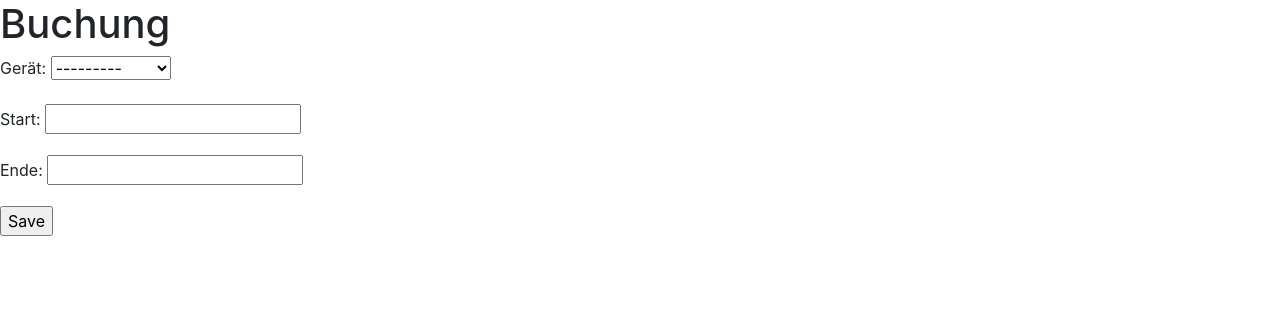
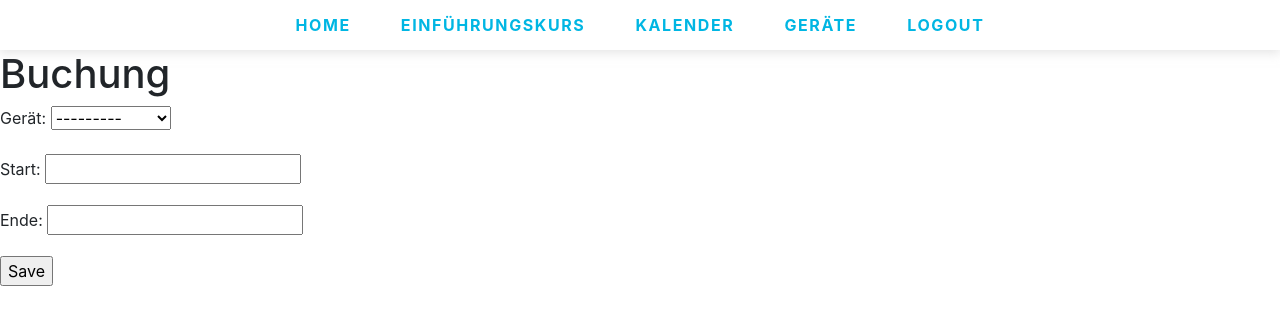
Before and after one commit to LilB0nd/Buchungssystem, a Django app: page /calendar/ in a window 1280 px wide. Shown: the top 325 px of the page. Run offline with Django 3.2, Linux system fonts and the light colour scheme; data comes from the database, SQL or seed files in the repository; some libraries are stand-ins or nearby versions.

Commit message:
verlinkenung

```diff
--- a/Buchungssystem/templates/Geräte/geräte.html
+++ b/Buchungssystem/templates/Geräte/geräte.html
@@ -10,7 +10,7 @@
                 <ul>
                     <li><a href="/">Home</a></li>
                     <li><a href="mailto:yvo2@schule.bremen.de" alt="Verweis zu einer Email-Adresse" class="class1">Einführungskurs</a></li>
-                    <li><a href="/calender" class="class1">Kalender</a></li>
+                    <li><a href="/calendar" class="class1">Kalender</a></li>
                     <li><a href="/equipment" class="class1">Geräte</a></li>
                     <li><a href="/logout" class="class1">Logout</a></li>
                 </ul>
--- a/Buchungssystem/templates/appointment.html
+++ b/Buchungssystem/templates/appointment.html
@@ -1,6 +1,8 @@
 <!doctype html>
 <html lang="en">
     <head>
+        <link rel="stylesheet" media="all" type="text/css" href="/static/CSS/appointment.css"/>
+
         <link href="https://maxcdn.bootstrapcdn.com/bootstrap/4.0.0/css/bootstrap.min.css" crossorigin="anonymous" integrity="sha384-Gn5384xqQ1aoWXA+058RXPxPg6fy4IWvTNh0E263XmFcJlSAwiGgFAW/dAiS6JXm" rel="stylesheet"/>
         <script src="https://code.jquery.com/jquery-3.2.1.min.js" crossorigin="anonymous" integrity="sha384-xBuQ/xzmlsLoJpyjoggmTEz8OWUFM0/RC5BsqQBDX2v5cMvDHcMakNTNrHIW2I5f"></script>
         <script src="https://cdnjs.cloudflare.com/ajax/libs/popper.js/1.12.9/umd/popper.min.js" crossorigin="anonymous" integrity="sha384-ApNbgh9B+Y1QKtv3Rn7W3mgPxhU9K/ScQsAP7hUibX39j7fakFPskvXusvfa0b4Q"></script>
@@ -9,6 +11,16 @@
       <meta charset="utf-8">
     </head>
     <body>
+        <nav>
+            <ul>
+                <li><a href="/">Home</a></li>
+                <li><a href="mailto:yvo2@schule.bremen.de" alt="Verweis zu einer Email-Adresse" class="class1">Einführungskurs</a></li>
+                <li><a href="/calendar" class="class1">Kalender</a></li>
+                <li><a href="/equipment" class="class1">Geräte</a></li>
+                <li><a href="/logout" class="class1">Logout</a></li>
+            </ul>
+        </nav>
+
         <h1>Buchung</h1>
         <form method="post">
             {% csrf_token %}
--- /dev/null
+++ b/static/CSS/appointment.css
@@ -0,0 +1,37 @@
+nav {
+	background-color: #FFF;
+	box-shadow: 0 3px 10px rgba(204, 204, 204, 0.5);
+	position: sticky; /* modern browsers */
+	top: 0;
+	transition: background-color 250ms linear;
+	width: 100%;
+	z-index: 999;
+	}
+
+nav ul {
+	display: flex;
+	flex-flow: row wrap;
+	justify-content: center;
+	line-height: 50px;
+	list-style: none;
+	margin: 0;
+	padding: 0;
+	}
+
+nav a {
+	color: #00b6e3;
+	font-weight: 700;
+	letter-spacing: 0.1em;
+	text-decoration: none;
+	text-transform: uppercase;
+	padding: 0 25px;
+	display: block;
+	transition: all 150ms linear;
+	}
+
+nav a:hover,
+nav a:focus {
+	/* 2020-02-26 */
+	background-color: #00b6e3;
+	color: snow;
+	}
```
Also changed, not shown: Buchungssystem/templates/Home/Homepage.html (+5 -5 lines).
